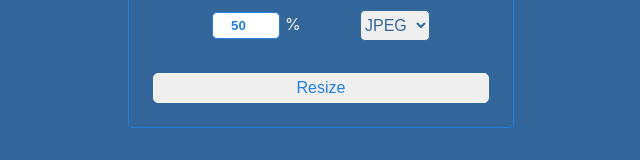
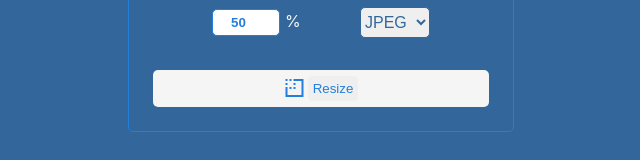
Before and after one commit to sailendrachettri/reducer, a React (Create React App) app: page / in a window 1280 px wide. Shown: the part 364-524 px from the top of the page, without its empty margins (319-959 px from the left). Built offline with nearby package versions, Linux system fonts and the light colour scheme.

Commit message:
google icons added

```diff
--- a/src/App.css
+++ b/src/App.css
@@ -1,7 +1,9 @@
 :root {
   --border-color: #237fdb;
   --bg-color: #33679b;
+  --bg-color-light: whitesmoke;
   --text-light: whitesmoke;
+  --text-dark: #237fdb;
 }
 
 body {
@@ -52,7 +54,7 @@ label {
   margin: 1rem 0;
   cursor: pointer;
   color: var(--border-color);
-  background-color: var(--text-light);
+  background-color: var(--bg-color-light);
 }
 
 label p{
@@ -70,11 +72,6 @@ label p{
 .container p {
   margin-bottom: 1rem;
   margin-top: 12px;
-}
-
-button[type="submit"] {
-  width: 100%;
-  font-size: 1rem;
 }
 
 .quality {
@@ -110,10 +107,20 @@ button[type="submit"] {
   color: var(--text-light);
 }
 
+.resize-btn{
+  display: flex;
+  justify-content: center;
+  align-items: center;
+  background-color: var(--bg-color-light);
+  border-radius: 5px;
+  padding: 5px;
+  color: var(--text-dark);
+}
+
 button {
   padding: 5px;
   cursor: pointer;
-  border: 1px solid whitesmoke;
+  border: 1px solid var(--bg-color-light);
   border-radius: 5px;
   color: #237fdb;
 }
@@ -125,8 +132,14 @@ button {
   flex-direction: column;
 }
 
-.complected a,
+.complected a{
+  width: 100%;
+}
+
 .complected .download {
+  display: flex;
+  justify-content: center;
+  align-items: center;
   width: 100%;
 }
 
--- a/src/components/ImageResize.jsx
+++ b/src/components/ImageResize.jsx
@@ -75,7 +75,10 @@ const ImageResize = () => {
                         <option value="WEBP">WEBP</option>
                     </select>
                 </div>
-                <button type='submit'>{loading}</button>
+                <div className='resize-btn'>
+                    <span class="material-symbols-outlined">low_density</span>
+                    <button type='submit'>{loading}</button>
+                </div>
             </form>
 
 
@@ -84,7 +87,10 @@ const ImageResize = () => {
                     <a download="compressed_file" href={newImage}>
                         <p>Download your compressed image file :)</p>
                         <img src={newImage} alt="Resized file" className='preview' />
-                        <button className='download'>Download</button>
+                        <button className='download'>
+                            <span class="material-symbols-outlined">download</span>
+                            <span>Download</span>
+                        </button>
                     </a>
 
                 </div>
```
